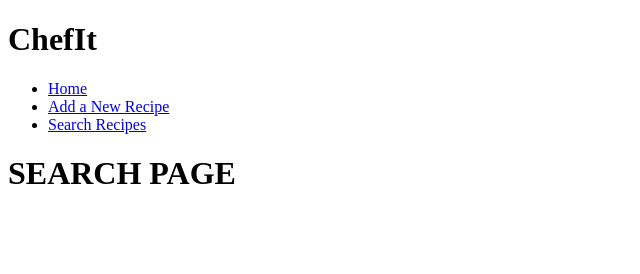
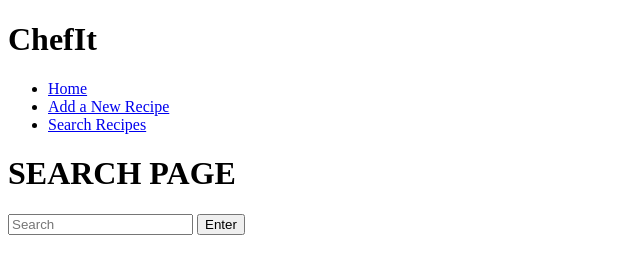
Before and after one commit to Ryan-T-Orth/Full-Stack-Final, a website: page pages/search.html in a window 1280 px wide. Shown: the whole page, without its empty margins (0-640 px from the left). Drawn offline with Linux system fonts and the light colour scheme; files that its build step writes are made by us from their sources.

Commit message:
Add Search Page functionality

```diff
--- /dev/null
+++ b/js/search.js
@@ -0,0 +1,44 @@
+function handleSubmit(event) {
+
+    event.preventDefault();
+
+    let query = document.getElementById("search-bar").value;
+    let results = document.getElementById("search-results");
+
+    results.innerHTML = '';
+
+    let xhr = new XMLHttpRequest();
+    xhr.responseType = "json";
+    xhr.addEventListener("load", function () {
+        for (let i = 0; i < xhr.response.length; i++) {
+            let recipe = xhr.response[i];
+
+            if (!recipe.name.includes(query)) {
+                continue;
+            }
+
+            let recipeCard = document.createElement("a");
+
+            const url = new URL("./recipe.html", window.location.href);
+            url.searchParams.set("id", recipe.id);
+
+            recipeCard.href = url.toString();
+
+            recipeCard.innerHTML = `
+                <div class="recipe-inner">
+                    <h3 id="recipe-name">${recipe.name}</h3>
+                    <p>${recipe.time} Mins</p>
+                </div>
+            `;
+
+            results.appendChild(recipeCard);
+
+            // actionCell.innerHTML = `<button id="delete-data" onClick="deleteItem(${recipe.id})">Delete</button>`;
+        }
+        console.log(xhr.response);
+    });
+    xhr.open("GET", "https://eq08yo1hu1.execute-api.us-west-2.amazonaws.com/items");
+    xhr.send();
+
+    // event.target.reset();
+}
--- a/pages/search.html
+++ b/pages/search.html
@@ -7,7 +7,7 @@
     <title>Test AWS Lambda</title>
     <meta name="description" content="">
     <meta name="viewport" content="width=device-width, initial-scale=1">
-    <link rel="stylesheet" href="css/style.css">
+    <link rel="stylesheet" href="../css/search.css">
 </head>
 
 <body>
@@ -23,5 +23,14 @@
     </header>
     <h1>SEARCH PAGE</h1>
 
-    <script src="js/main.js"></script>
+    <form onsubmit="handleSubmit(event)">
+        <input aria-label="search bar" placeholder="Search" name="search-bar" id="search-bar">
+        <button type="submit">Enter</button>
+    </form>
+
+    <div id="search-results">
+
+    </div>
+
+    <script src="../js/search.js"></script>
 </body>
```
